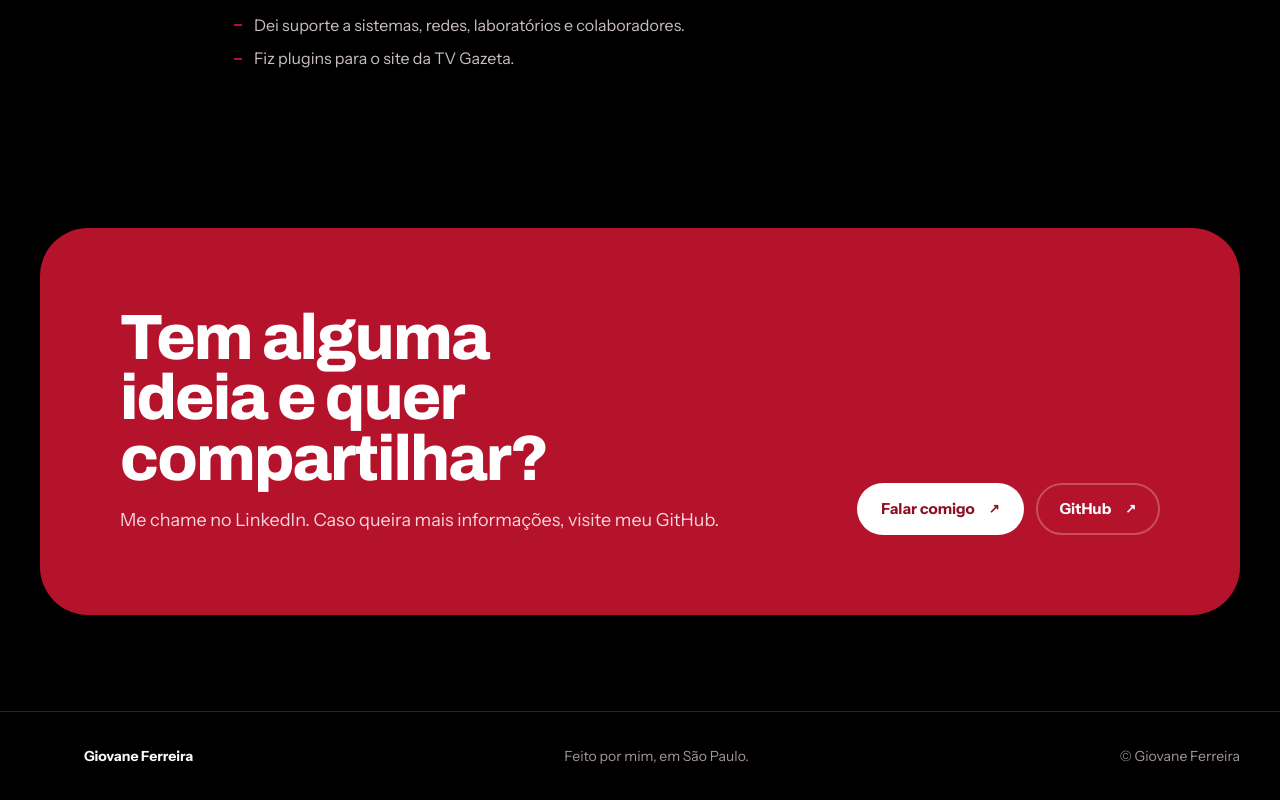
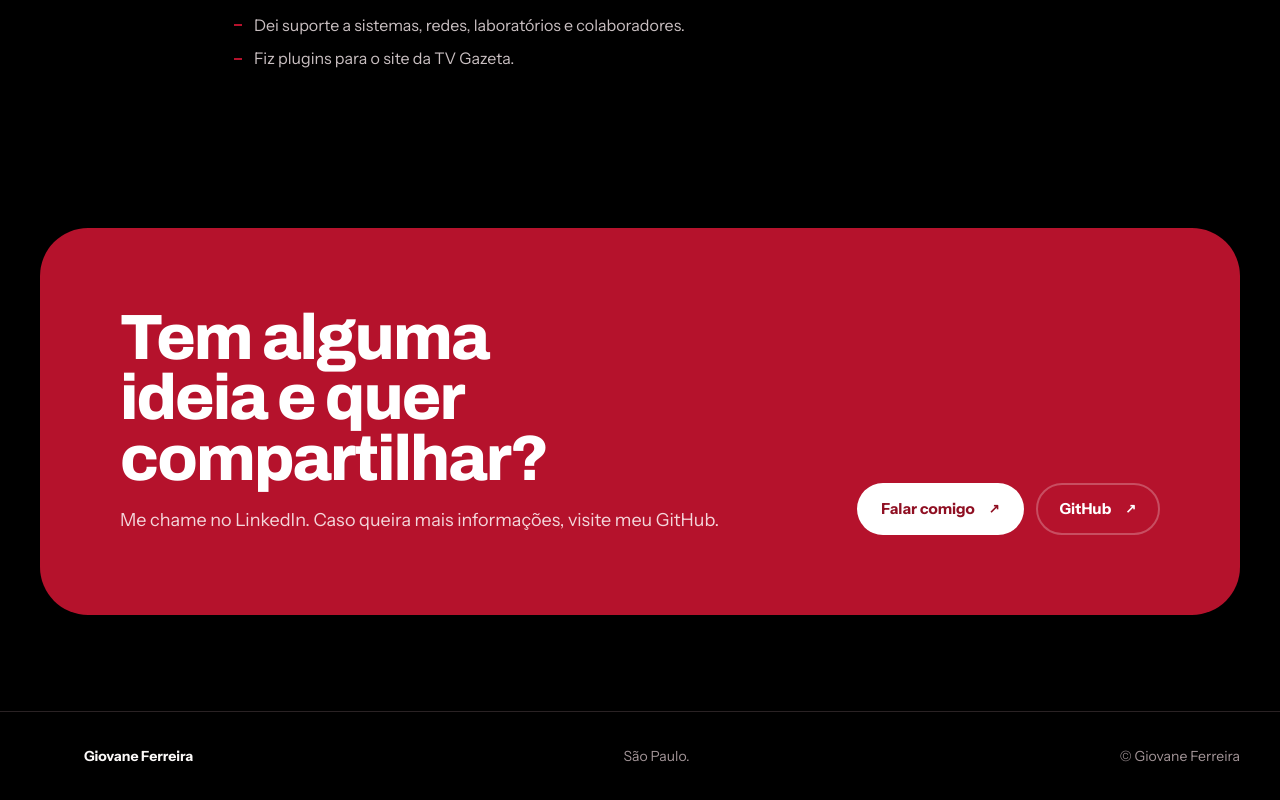
Before and after one commit to giovane-f16/portfolio-projetos, a Next.js app: page / in a window 1280 px wide. Shown: the part 3280-4080 px from the top of the page. Built offline with nearby package versions, Linux system fonts and the light colour scheme.

Commit message:
feat(ui): simplifica o texto do rodapé para São Paulo

```diff
--- a/src/components/Footer.tsx
+++ b/src/components/Footer.tsx
@@ -21,7 +21,7 @@ export function Footer() {
           <strong translate="no">Giovane Ferreira</strong>
         </div>
         <p>
-          <Copy text={{ en: "Made by me in São Paulo.", pt: "Feito por mim, em São Paulo." }} />
+          <Copy text={{ en: "São Paulo.", pt: "São Paulo." }} />
         </p>
         <p>© Giovane Ferreira</p>
       </div>
```
